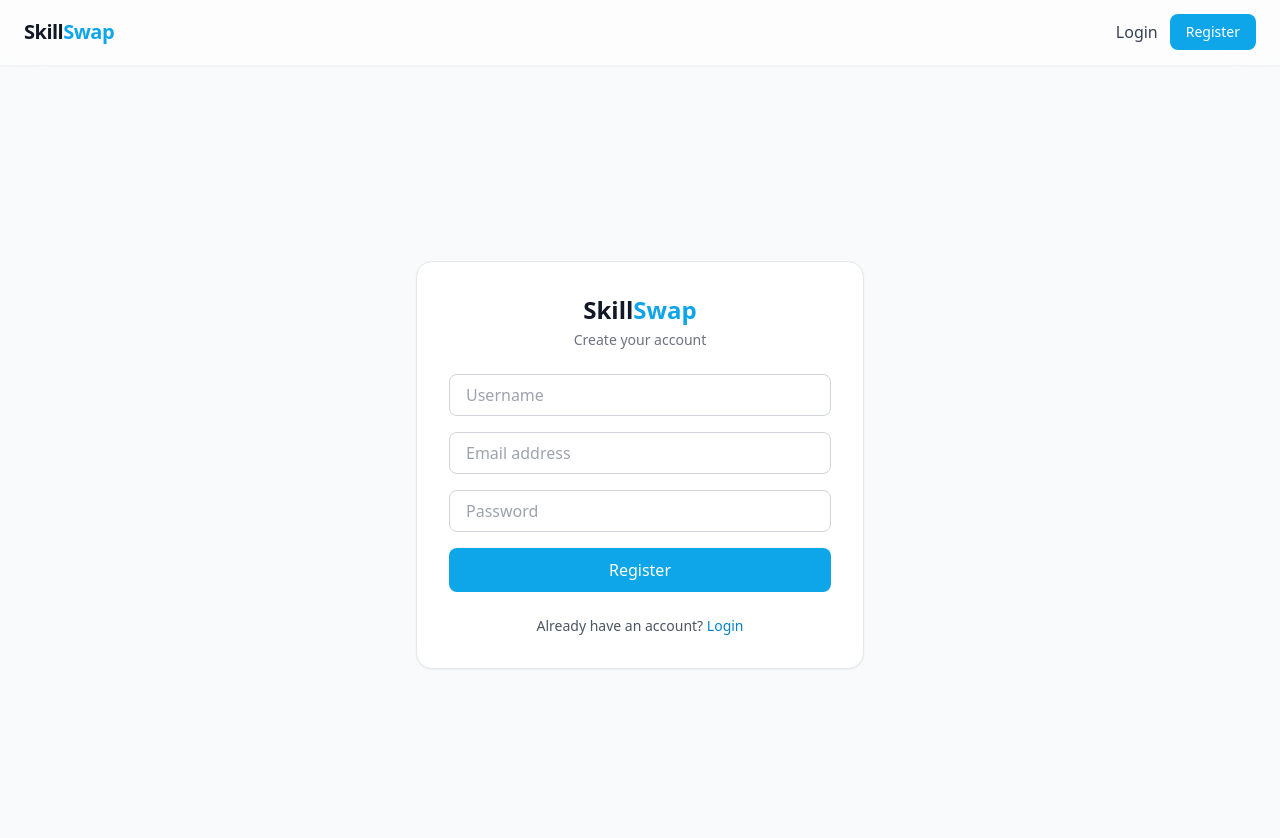
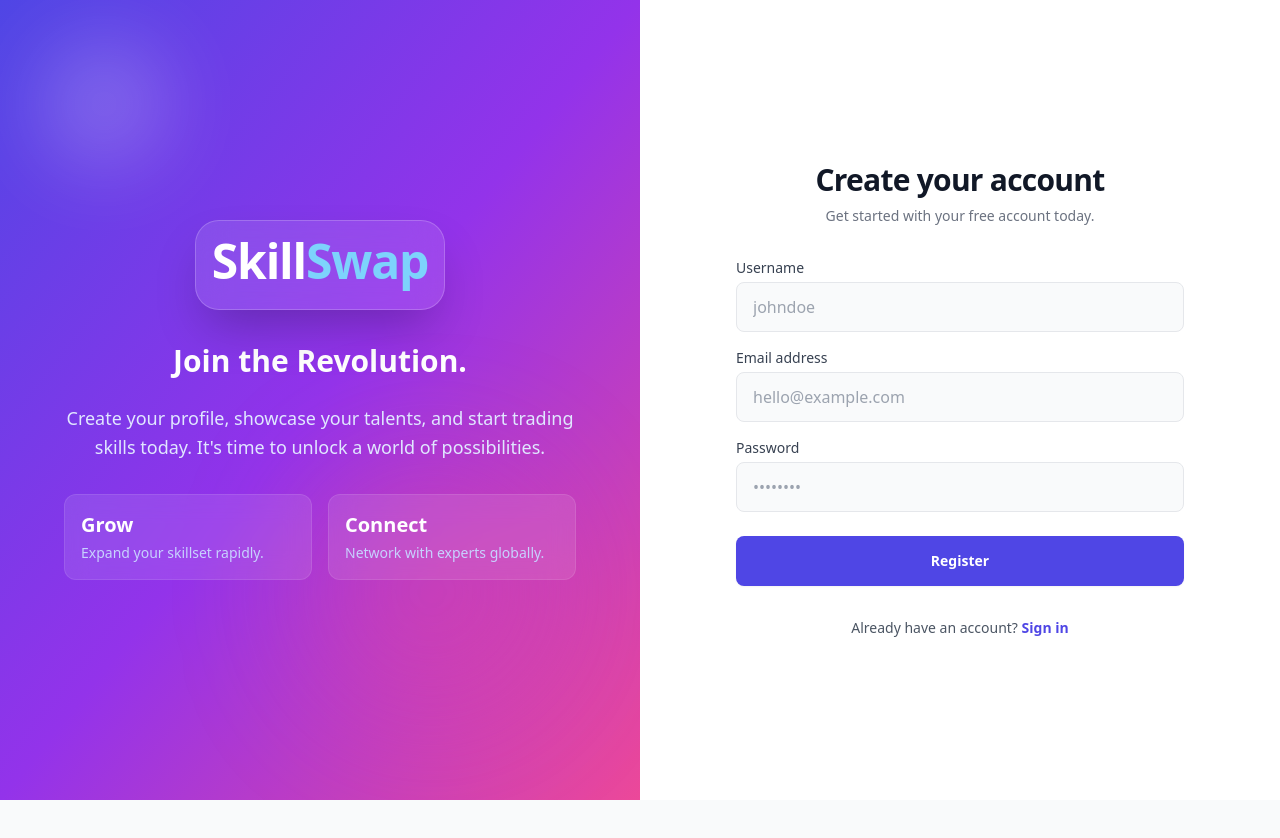
Before and after one commit to Aashish79947/Skill-Swap-Platform, a React (Vite) app in the folder frontend/: page /register in a window 1280 px wide. Shown: the top 838 px of the page. After the commit the page ends 800 px from the top, so only its background shows below. Built offline with nearby package versions, Linux system fonts and the light colour scheme.

Commit message:
Both Login Page and Register Page is upgraded to a premium look

```diff
--- a/frontend/src/App.jsx
+++ b/frontend/src/App.jsx
@@ -18,14 +18,27 @@ import Matches from "./pages/Matches.jsx";
 import MessagesList from "./pages/MessagesList.jsx";
 import ChatWindow from "./pages/ChatWindow.jsx";
 
+import { useLocation } from "react-router-dom";
+
+function Layout({ children }) {
+  const location = useLocation();
+  const hideNavbarRoutes = ["/login", "/register"];
+  const showNavbar = !hideNavbarRoutes.includes(location.pathname);
+
+  return (
+    <div className="min-h-screen bg-gray-50">
+      <Toaster position="top-center" reverseOrder={false} />
+      {showNavbar && <Navbar />}
+      {children}
+    </div>
+  );
+}
+
 function App() {
   return (
     <AuthProvider>
       <Router>
-        <div className="min-h-screen bg-gray-50">
-          <Toaster position="top-center" reverseOrder={false} />
-          <Navbar />
-
+        <Layout>
           <Routes>
             {/* PUBLIC ROUTES */}
             <Route path="/login" element={<Login />} />
@@ -120,7 +133,7 @@ function App() {
               }
             />
           </Routes>
-        </div>
+        </Layout>
       </Router>
     </AuthProvider>
   );
--- a/frontend/src/pages/Login.jsx
+++ b/frontend/src/pages/Login.jsx
@@ -26,68 +26,132 @@ export default function Login() {
   };
 
   return (
-    <div className="min-h-screen bg-gray-50 flex items-center justify-center px-6">
-      <div className="w-full max-w-md bg-white rounded-2xl border border-gray-200 shadow-sm p-8">
+    <div className="min-h-screen flex flex-col lg:flex-row">
+      {/* LEFT: HERO SECTION */}
+      <div className="lg:w-1/2 bg-gradient-to-br from-indigo-600 via-purple-600 to-pink-500 relative hidden lg:flex items-center justify-center p-12 overflow-hidden">
+        {/* Decorative Circles */}
+        <div className="absolute top-10 left-10 w-32 h-32 bg-white/20 rounded-full blur-2xl animate-pulse"></div>
+        <div className="absolute bottom-20 right-20 w-64 h-64 bg-pink-500/30 rounded-full blur-3xl"></div>
 
-        {/* BRAND */}
-        <div className="text-center mb-6">
-          <h1 className="text-2xl font-semibold text-gray-900">
+        <div className="relative z-10 text-center text-white max-w-lg">
+          <div className="mb-8 inline-block p-4 rounded-3xl bg-white/10 backdrop-blur-lg border border-white/20 shadow-2xl">
+            <h1 className="text-5xl font-extrabold tracking-tight mb-2">
+              Skill<span className="text-sky-300">Swap</span>
+            </h1>
+          </div>
+          <h2 className="text-3xl font-bold mb-6 leading-tight">
+            Master New Skills by Swapping Yours.
+          </h2>
+          <p className="text-lg text-indigo-100 mb-8 font-light leading-relaxed">
+            Join a thriving community of learners and experts. Exchange knowledge, grow your network, and unlock your potential—all for free.
+          </p>
+
+          <div className="grid grid-cols-2 gap-4 text-left">
+            <div className="p-4 rounded-xl bg-white/10 backdrop-blur-md border border-white/10 hover:bg-white/20 transition duration-300">
+              <h3 className="font-semibold text-xl mb-1">Interactive</h3>
+              <p className="text-sm text-indigo-200">Real-time chats and potential video sessions.</p>
+            </div>
+            <div className="p-4 rounded-xl bg-white/10 backdrop-blur-md border border-white/10 hover:bg-white/20 transition duration-300">
+              <h3 className="font-semibold text-xl mb-1">Community</h3>
+              <p className="text-sm text-indigo-200">Connect with like-minded individuals globally.</p>
+            </div>
+          </div>
+        </div>
+      </div>
+
+      {/* RIGHT: FORM SECTION */}
+      <div className="flex-1 flex items-center justify-center p-6 bg-white sm:p-12 lg:w-1/2">
+        <div className="w-full max-w-md space-y-8">
+          <div className="text-center">
+            {/* Mobile Logo (Visible only on small screens) */}
+            <div className="lg:hidden mb-6">
+              <h1 className="text-3xl font-bold text-gray-900">
                 Skill<span className="text-sky-500">Swap</span>
               </h1>
-          <p className="text-sm text-gray-500 mt-1">
-            Sign in to continue
+            </div>
+
+            <h2 className="text-3xl font-bold text-gray-900 tracking-tight">Welcome back!</h2>
+            <p className="mt-2 text-sm text-gray-500">
+              Please enter your details to sign in.
             </p>
           </div>
 
-        {/* FORM */}
-        <form onSubmit={submit} className="space-y-4">
+          <form onSubmit={submit} className="mt-8 space-y-6">
+            <div className="space-y-4">
+              <div>
+                <label className="block text-sm font-medium text-gray-700 mb-1">Email address</label>
                 <input
                   type="email"
                   required
-            placeholder="Email address"
-            className="w-full border border-gray-300 rounded-lg px-4 py-2
-                       focus:ring-2 focus:ring-sky-400 focus:border-sky-400
-                       outline-none"
+                  placeholder="hello@example.com"
+                  className="w-full px-4 py-3 rounded-lg bg-gray-50 border border-gray-200 text-gray-900 placeholder-gray-400 focus:outline-none focus:ring-2 focus:ring-indigo-500 focus:border-transparent transition-all duration-200"
                   value={form.email}
-            onChange={(e) =>
-              setForm({ ...form, email: e.target.value })
-            }
+                  onChange={(e) => setForm({ ...form, email: e.target.value })}
                 />
+              </div>
 
+              <div>
+                <label className="block text-sm font-medium text-gray-700 mb-1">Password</label>
                 <input
                   type="password"
                   required
-            placeholder="Password"
-            className="w-full border border-gray-300 rounded-lg px-4 py-2
-                       focus:ring-2 focus:ring-sky-400 focus:border-sky-400
-                       outline-none"
+                  placeholder="••••••••"
+                  className="w-full px-4 py-3 rounded-lg bg-gray-50 border border-gray-200 text-gray-900 placeholder-gray-400 focus:outline-none focus:ring-2 focus:ring-indigo-500 focus:border-transparent transition-all duration-200"
                   value={form.password}
-            onChange={(e) =>
-              setForm({ ...form, password: e.target.value })
-            }
+                  onChange={(e) => setForm({ ...form, password: e.target.value })}
                 />
+              </div>
+            </div>
+
+            <div className="flex items-center justify-between">
+              <div className="flex items-center">
+                <input
+                  id="remember-me"
+                  name="remember-me"
+                  type="checkbox"
+                  className="h-4 w-4 text-indigo-600 focus:ring-indigo-500 border-gray-300 rounded"
+                />
+                <label htmlFor="remember-me" className="ml-2 block text-sm text-gray-900">
+                  Remember me
+                </label>
+              </div>
+
+              <div className="text-sm">
+                <a href="#" className="font-medium text-indigo-600 hover:text-indigo-500 transition-colors">
+                  Forgot password?
+                </a>
+              </div>
+            </div>
 
             <button
               disabled={loading}
-            className="w-full bg-sky-500 hover:bg-sky-600
-                       text-white py-2.5 rounded-lg font-medium
-                       transition disabled:opacity-60"
+              className="w-full flex justify-center py-3.5 px-4 border border-transparent rounded-lg shadow-sm text-sm font-semibold text-white bg-indigo-600 hover:bg-indigo-700 focus:outline-none focus:ring-2 focus:ring-offset-2 focus:ring-indigo-500 transition-all duration-200 disabled:opacity-70 disabled:cursor-not-allowed transform hover:-translate-y-0.5"
             >
-            {loading ? "Logging in…" : "Login"}
+              {loading ? (
+                <span className="flex items-center gap-2">
+                  <svg className="animate-spin h-5 w-5 text-white" xmlns="http://www.w3.org/2000/svg" fill="none" viewBox="0 0 24 24">
+                    <circle className="opacity-25" cx="12" cy="12" r="10" stroke="currentColor" strokeWidth="4"></circle>
+                    <path className="opacity-75" fill="currentColor" d="M4 12a8 8 0 018-8V0C5.373 0 0 5.373 0 12h4zm2 5.291A7.962 7.962 0 014 12H0c0 3.042 1.135 5.824 3 7.938l3-2.647z"></path>
+                  </svg>
+                  Signing in...
+                </span>
+              ) : "Sign in"}
             </button>
           </form>
 
-        {/* FOOTER */}
-        <p className="mt-6 text-sm text-center text-gray-600">
+          <div className="mt-8 text-center">
+            <p className="text-sm text-gray-600">
               Don’t have an account?{" "}
               <Link
                 to="/register"
-            className="text-sky-600 hover:underline font-medium"
+                className="font-semibold text-indigo-600 hover:text-indigo-500 transition-colors"
               >
-            Register
+                Create an account
               </Link>
             </p>
           </div>
         </div>
+      </div>
+    </div>
   );
 }
--- a/frontend/src/pages/Register.jsx
+++ b/frontend/src/pages/Register.jsx
@@ -47,81 +47,124 @@ export default function Register() {
   };
 
   return (
-    <div className="min-h-screen bg-gray-50 flex items-center justify-center px-6">
-      <div className="w-full max-w-md bg-white rounded-2xl border border-gray-200 shadow-sm p-8">
+    <div className="min-h-screen flex flex-col lg:flex-row">
+      {/* LEFT: HERO SECTION */}
+      <div className="lg:w-1/2 bg-gradient-to-br from-indigo-600 via-purple-600 to-pink-500 relative hidden lg:flex items-center justify-center p-12 overflow-hidden">
+        {/* Decorative Circles */}
+        <div className="absolute top-10 left-10 w-32 h-32 bg-white/20 rounded-full blur-2xl animate-pulse"></div>
+        <div className="absolute bottom-20 right-20 w-64 h-64 bg-pink-500/30 rounded-full blur-3xl"></div>
 
-        {/* BRAND */}
-        <div className="text-center mb-6">
-          <h1 className="text-2xl font-semibold text-gray-900">
+        <div className="relative z-10 text-center text-white max-w-lg">
+          <div className="mb-8 inline-block p-4 rounded-3xl bg-white/10 backdrop-blur-lg border border-white/20 shadow-2xl">
+            <h1 className="text-5xl font-extrabold tracking-tight mb-2">
+              Skill<span className="text-sky-300">Swap</span>
+            </h1>
+          </div>
+          <h2 className="text-3xl font-bold mb-6 leading-tight">
+            Join the Revolution.
+          </h2>
+          <p className="text-lg text-indigo-100 mb-8 font-light leading-relaxed">
+            Create your profile, showcase your talents, and start trading skills today. It's time to unlock a world of possibilities.
+          </p>
+
+          <div className="grid grid-cols-2 gap-4 text-left">
+            <div className="p-4 rounded-xl bg-white/10 backdrop-blur-md border border-white/10 hover:bg-white/20 transition duration-300">
+              <h3 className="font-semibold text-xl mb-1">Grow</h3>
+              <p className="text-sm text-indigo-200">Expand your skillset rapidly.</p>
+            </div>
+            <div className="p-4 rounded-xl bg-white/10 backdrop-blur-md border border-white/10 hover:bg-white/20 transition duration-300">
+              <h3 className="font-semibold text-xl mb-1">Connect</h3>
+              <p className="text-sm text-indigo-200">Network with experts globally.</p>
+            </div>
+          </div>
+        </div>
+      </div>
+
+      {/* RIGHT: FORM SECTION */}
+      <div className="flex-1 flex items-center justify-center p-6 bg-white sm:p-12 lg:w-1/2">
+        <div className="w-full max-w-md space-y-8">
+          <div className="text-center">
+            {/* Mobile Logo */}
+            <div className="lg:hidden mb-6">
+              <h1 className="text-3xl font-bold text-gray-900">
                 Skill<span className="text-sky-500">Swap</span>
               </h1>
-          <p className="text-sm text-gray-500 mt-1">
-            Create your account
+            </div>
+
+            <h2 className="text-3xl font-bold text-gray-900 tracking-tight">Create your account</h2>
+            <p className="mt-2 text-sm text-gray-500">
+              Get started with your free account today.
             </p>
           </div>
 
-        {/* FORM */}
-        <form onSubmit={submit} className="space-y-4">
+          <form onSubmit={submit} className="mt-8 space-y-6">
+            <div className="space-y-4">
+              <div>
+                <label className="block text-sm font-medium text-gray-700 mb-1">Username</label>
                 <input
                   type="text"
                   required
-            placeholder="Username"
-            className="w-full border border-gray-300 rounded-lg px-4 py-2
-                       focus:ring-2 focus:ring-sky-400 focus:border-sky-400
-                       outline-none"
+                  placeholder="johndoe"
+                  className="w-full px-4 py-3 rounded-lg bg-gray-50 border border-gray-200 text-gray-900 placeholder-gray-400 focus:outline-none focus:ring-2 focus:ring-indigo-500 focus:border-transparent transition-all duration-200"
                   value={form.username}
-            onChange={(e) =>
-              setForm({ ...form, username: e.target.value })
-            }
+                  onChange={(e) => setForm({ ...form, username: e.target.value })}
                 />
+              </div>
 
+              <div>
+                <label className="block text-sm font-medium text-gray-700 mb-1">Email address</label>
                 <input
                   type="email"
                   required
-            placeholder="Email address"
-            className="w-full border border-gray-300 rounded-lg px-4 py-2
-                       focus:ring-2 focus:ring-sky-400 focus:border-sky-400
-                       outline-none"
+                  placeholder="hello@example.com"
+                  className="w-full px-4 py-3 rounded-lg bg-gray-50 border border-gray-200 text-gray-900 placeholder-gray-400 focus:outline-none focus:ring-2 focus:ring-indigo-500 focus:border-transparent transition-all duration-200"
                   value={form.email}
-            onChange={(e) =>
-              setForm({ ...form, email: e.target.value })
-            }
+                  onChange={(e) => setForm({ ...form, email: e.target.value })}
                 />
+              </div>
 
+              <div>
+                <label className="block text-sm font-medium text-gray-700 mb-1">Password</label>
                 <input
                   type="password"
                   required
-            placeholder="Password"
-            className="w-full border border-gray-300 rounded-lg px-4 py-2
-                       focus:ring-2 focus:ring-sky-400 focus:border-sky-400
-                       outline-none"
+                  placeholder="••••••••"
+                  className="w-full px-4 py-3 rounded-lg bg-gray-50 border border-gray-200 text-gray-900 placeholder-gray-400 focus:outline-none focus:ring-2 focus:ring-indigo-500 focus:border-transparent transition-all duration-200"
                   value={form.password}
-            onChange={(e) =>
-              setForm({ ...form, password: e.target.value })
-            }
+                  onChange={(e) => setForm({ ...form, password: e.target.value })}
                 />
+              </div>
+            </div>
 
             <button
               disabled={loading}
-            className="w-full bg-sky-500 hover:bg-sky-600
-                       text-white py-2.5 rounded-lg font-medium
-                       transition disabled:opacity-60"
+              className="w-full flex justify-center py-3.5 px-4 border border-transparent rounded-lg shadow-sm text-sm font-semibold text-white bg-indigo-600 hover:bg-indigo-700 focus:outline-none focus:ring-2 focus:ring-offset-2 focus:ring-indigo-500 transition-all duration-200 disabled:opacity-70 disabled:cursor-not-allowed transform hover:-translate-y-0.5"
             >
-            {loading ? "Creating account…" : "Register"}
+              {loading ? (
+                <span className="flex items-center gap-2">
+                  <svg className="animate-spin h-5 w-5 text-white" xmlns="http://www.w3.org/2000/svg" fill="none" viewBox="0 0 24 24">
+                    <circle className="opacity-25" cx="12" cy="12" r="10" stroke="currentColor" strokeWidth="4"></circle>
+                    <path className="opacity-75" fill="currentColor" d="M4 12a8 8 0 018-8V0C5.373 0 0 5.373 0 12h4zm2 5.291A7.962 7.962 0 014 12H0c0 3.042 1.135 5.824 3 7.938l3-2.647z"></path>
+                  </svg>
+                  Creating account...
+                </span>
+              ) : "Register"}
             </button>
           </form>
 
-        {/* FOOTER */}
-        <p className="mt-6 text-sm text-center text-gray-600">
+          <div className="mt-8 text-center">
+            <p className="text-sm text-gray-600">
               Already have an account?{" "}
               <Link
                 to="/login"
-            className="text-sky-600 hover:underline font-medium"
+                className="font-semibold text-indigo-600 hover:text-indigo-500 transition-colors"
               >
-            Login
+                Sign in
               </Link>
             </p>
           </div>
         </div>
+      </div>
+    </div>
   );
 }
```
Lines whose indentation alone changed are shown as unchanged.
